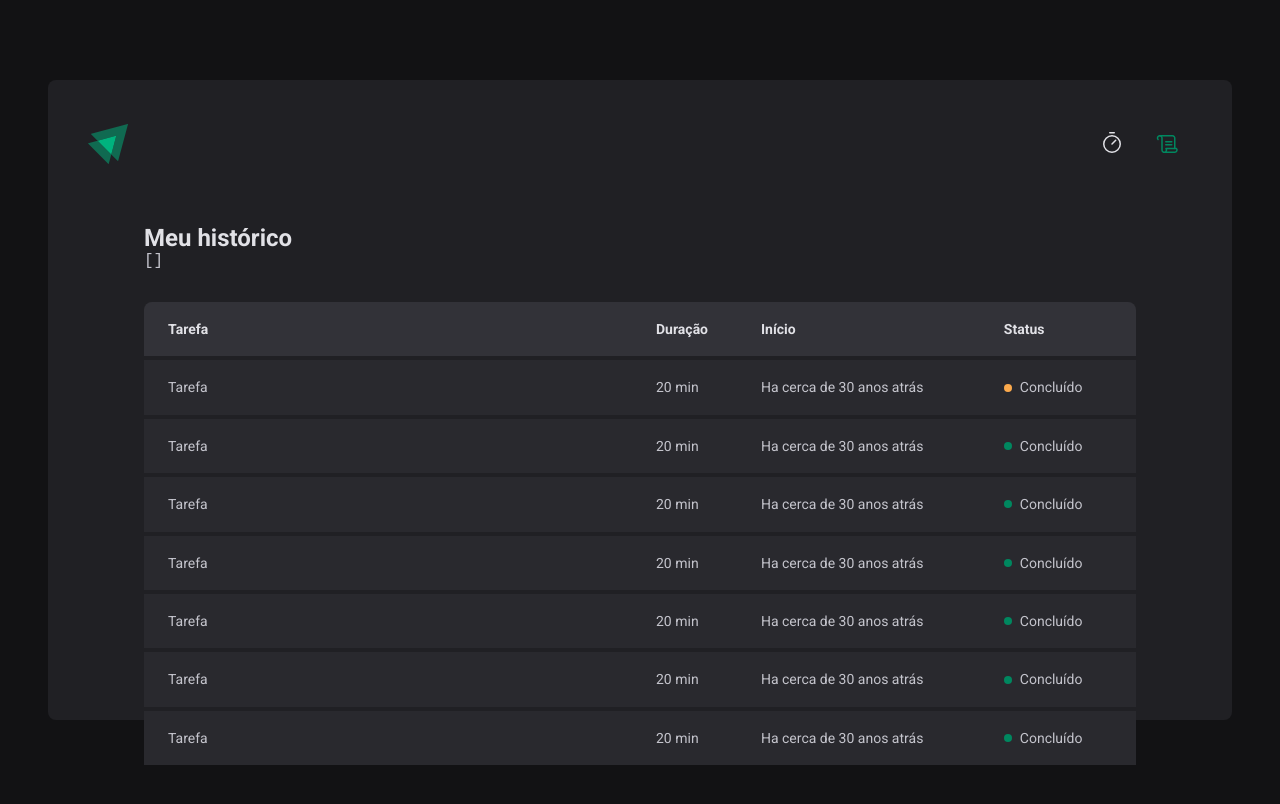
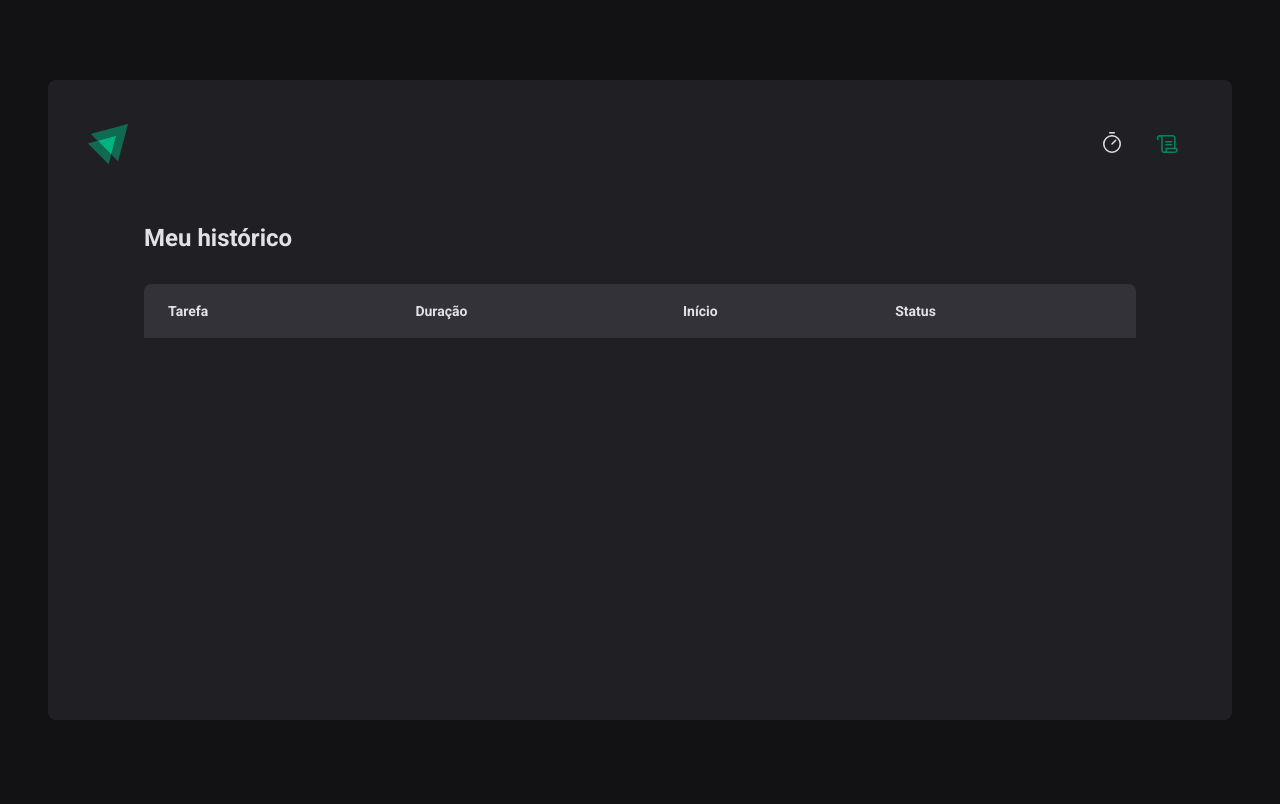
Before and after one commit to Tafarel-Brayan/02-ignite-timer, a React (Vite) app: page /history in a window 1280 px wide. Shown: the top 804 px of the page. Built offline with nearby package versions, Linux system fonts and the light colour scheme.

Commit message:
feat: date formated with date-fns

```diff
--- a/src/pages/History/index.tsx
+++ b/src/pages/History/index.tsx
@@ -1,6 +1,9 @@
 import { useContext } from "react";
 import { CyclesContext } from "../../contexts/CyclesContext";
 import { HistoryContainer, HistoryList, Status } from "./style";
+
+import { formatDistanceToNow } from "date-fns";
+import { ptBR } from "date-fns/locale";
 
 export function History() {
   const { cycles } = useContext(CyclesContext);
@@ -8,7 +11,7 @@
   return (
     <HistoryContainer>
       <h1>Meu histórico</h1>
-      <pre>{JSON.stringify(cycles, null, 2)}</pre>
+      {/* <pre>{JSON.stringify(cycles, null, 2)}</pre> */}
       <HistoryList>
         <table>
           <thead>
@@ -20,62 +23,31 @@
             </tr>
           </thead>
           <tbody>
-            <tr>
-              <td>Tarefa</td>
-              <td>20 min</td>
-              <td>Ha cerca de 30 anos atrás</td>
-              <td>
-                <Status statusColor="yellow">Concluído</Status>
-              </td>
-            </tr>
-            <tr>
-              <td>Tarefa</td>
-              <td>20 min</td>
-              <td>Ha cerca de 30 anos atrás</td>
-              <td>
-                <Status statusColor="green">Concluído</Status>
-              </td>
-            </tr>
-            <tr>
-              <td>Tarefa</td>
-              <td>20 min</td>
-              <td>Ha cerca de 30 anos atrás</td>
-              <td>
-                <Status statusColor="green">Concluído</Status>
-              </td>
-            </tr>
-            <tr>
-              <td>Tarefa</td>
-              <td>20 min</td>
-              <td>Ha cerca de 30 anos atrás</td>
-              <td>
-                <Status statusColor="green">Concluído</Status>
-              </td>
-            </tr>
-            <tr>
-              <td>Tarefa</td>
-              <td>20 min</td>
-              <td>Ha cerca de 30 anos atrás</td>
-              <td>
-                <Status statusColor="green">Concluído</Status>
-              </td>
-            </tr>
-            <tr>
-              <td>Tarefa</td>
-              <td>20 min</td>
-              <td>Ha cerca de 30 anos atrás</td>
-              <td>
-                <Status statusColor="green">Concluído</Status>
-              </td>
-            </tr>
-            <tr>
-              <td>Tarefa</td>
-              <td>20 min</td>
-              <td>Ha cerca de 30 anos atrás</td>
-              <td>
-                <Status statusColor="green">Concluído</Status>
-              </td>
-            </tr>
+            {cycles.map((cycle) => {
+              return (
+                <tr key={cycle.id}>
+                  <td>{cycle.task}</td>
+                  <td>{cycle.minutesAmount} minutos</td>
+                  <td>
+                    {formatDistanceToNow(cycle.startDate, {
+                      addSuffix: true,
+                      locale: ptBR,
+                    })}
+                  </td>
+                  <td>
+                    {cycle.finisheddDate && (
+                      <Status statusColor="green">Concluído</Status>
+                    )}
+                    {cycle.interruptedDate && (
+                      <Status statusColor="red">Interrompido</Status>
+                    )}
+                    {!cycle.finisheddDate && !cycle.interruptedDate && (
+                      <Status statusColor="yellow">Em andamento</Status>
+                    )}
+                  </td>
+                </tr>
+              );
+            })}
           </tbody>
         </table>
       </HistoryList>
```
